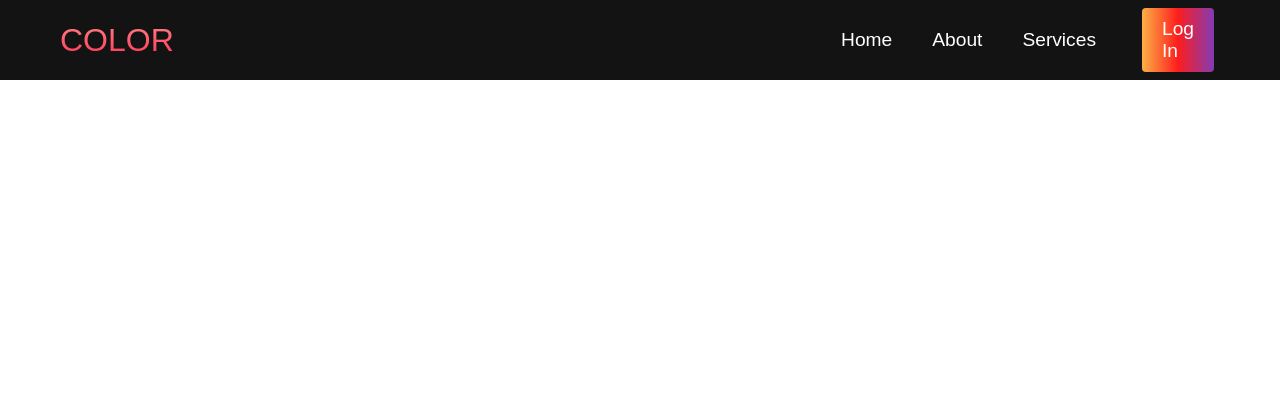
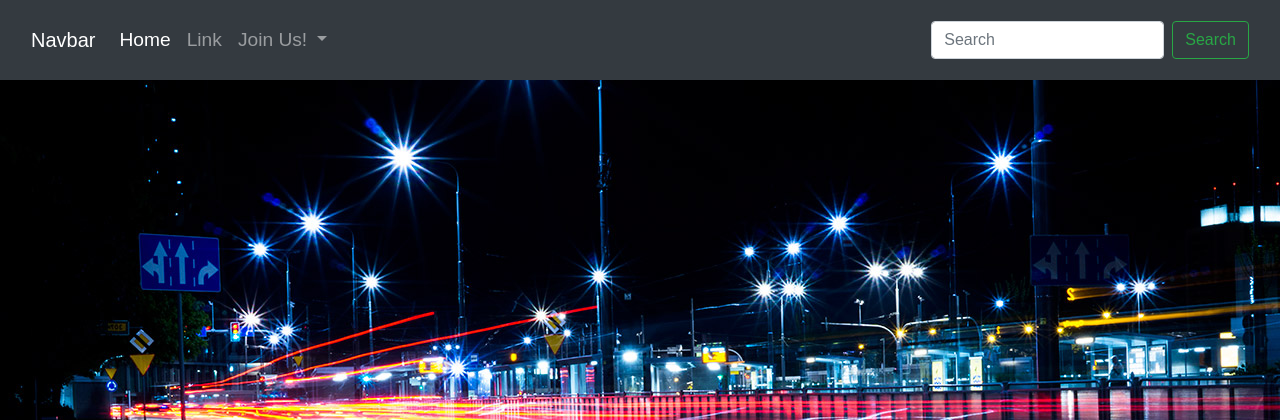
Before and after one commit to Hookain/Diplom, a PHP site: page / in a window 1280 px wide. Shown: the top 420 px of the page. Run offline with PHP 8.4, Linux system fonts and the light colour scheme.

Commit message:
promqna na celiq frontend i oshte neshta

```diff
--- a/index.php
+++ b/index.php
@@ -3,38 +3,60 @@
 <html lang="en">
 
 <head>
-    <meta charset="UTF-8" />
-    <meta name="viewport" content="width=device-width, initial-scale=1.0" />
+  <meta charset="UTF-8">
+  <meta http-equiv="X-UA-Compatible" content="IE=edge">
+  <meta name="viewport" content="width=device-width, initial-scale=1.0">
+  <link href="https://maxcdn.bootstrapcdn.com/bootstrap/4.5.2/css/bootstrap.min.css" rel="stylesheet">
+  <link rel="stylesheet" href="./styles.css" />
   <title>SSL Website</title>
-    <link rel="stylesheet" href="./styles.css" />
+
+  <style>
+		body {
+			background-image: url("./images/LED-Street-Light.jpg");
+			background-repeat: no-repeat;
+			background-size: cover;
+		}
+	</style>
+
 </head>
 
 <body>
-  <!-- Navbar Section -->
-    <nav class="navbar">
-      <div class="navbar__container">
-        <a href="#home" id="navbar__logo">COLOR</a>
-        <div class="navbar__toggle" id="mobile-menu">
-          <span class="bar"></span>
-          <span class="bar"></span>
-          <span class="bar"></span>
+  <nav class="navbar navbar-expand-lg navbar-dark bg-dark">
+    <div class="container-fluid">
+      <a class="navbar-brand" href="#">Navbar</a>
+      <button class="navbar-toggler" type="button" data-bs-toggle="collapse" data-bs-target="#navbarSupportedContent" aria-controls="navbarSupportedContent" aria-expanded="false" aria-label="Toggle navigation">
+        <span class="navbar-toggler-icon"></span>
+      </button>
+      <div class="collapse navbar-collapse justify-content-between" id="navbarSupportedContent">
+        <ul class="navbar-nav mb-2 mb-lg-0">
+          <li class="nav-item">
+            <a class="nav-link active" aria-current="page" href="#">Home</a>
+          </li>
+          <li class="nav-item">
+            <a class="nav-link" href="#">Link</a>
+          </li>
+          <li class="nav-item dropdown">
+            <a class="nav-link dropdown-toggle" href="#" id="navbarDropdown" role="button" data-bs-toggle="dropdown" aria-expanded="false">
+              Join Us!
+            </a>
+            <ul class="dropdown-menu" aria-labelledby="navbarDropdown">
+              <li><a class="dropdown-item" href="login.php">Log In</a></li>
+              <li><hr class="dropdown-divider"></li>
+              <li><a class="dropdown-item" href="register.php">Create New Account</a></li>
+            </ul>
+          </li>
+        </ul>
+        <form class="form-inline my-2 my-lg-0">
+          <input class="form-control mr-sm-2" type="search" placeholder="Search" aria-label="Search">
+          <button class="btn btn-outline-success my-2 my-sm-0" type="submit">Search</button>
+        </form>
       </div>
     </div>
-      <ul class="navbar__menu">
-        <li class="navbar__item">
-          <a href="#home" class="navbar__links" id="home-page">Home</a>
-        </li>
-        <li class="navbar__item">
-          <a href="#about" class="navbar__links" id="about-page">About</a>
-        </li>
-        <li class="navbar__item">
-          <a href="#services" class="navbar__links" id="services-page">Services</a>
-        </li>
-        <li class="navbar__btn">
-          <a href="login.php" class="button" id="login">Log In</a>
+  </nav>
 
-        </li>
-      </ul>
-    </nav>
+  <script src="https://code.jquery.com/jquery-3.6.0.slim.min.js"></script>
+  <script src="https://cdn.jsdelivr.net/npm/@popperjs/core@2.9.3/dist/umd/popper.min.js"></script>
+  <script src="https://cdn.jsdelivr.net/npm/bootstrap@5.0.0-beta2/dist/js/bootstrap.min.js"></script>
+
 </body>
 </html>
--- a/login.css
+++ b/login.css
@@ -63,7 +63,7 @@ body {
   }
 
   .button:hover {
-    background-color: #3e8e41;
+    background-color: #042205;
   }
 
   #login {
--- a/login.php
+++ b/login.php
@@ -32,9 +32,9 @@
                 </div>
             </form>
             <form action="register.php" method="GET">
-                <div class="buttons">
+                <!-- <div class="buttons">
                     <button type="submit" class="button" id="register">Create new account</button>
-                </div>
+                </div> -->
             </form>
         </article>
     </section>
--- a/styles.css
+++ b/styles.css
@@ -29,7 +29,7 @@
     padding: 0 50px;
   }
 
-  #navbar__logo {
+  /* #navbar__logo {
     background-color: #ff8177;
     background-image: linear-gradient(to top, #ff0844 0%,#ffb199 100%);
     background-size: 100%;
@@ -45,7 +45,7 @@
     padding: 10px;
     border-radius: 50%;
   }
-
+   */
   .navbar__menu {
     display: flex;
     align-items: center;
```
Also changed, not shown: logout.php (+39 -20 lines), images/SSL.jpg.jpg (added), my-lamps.php (added). Lines whose indentation alone changed are shown as unchanged.
